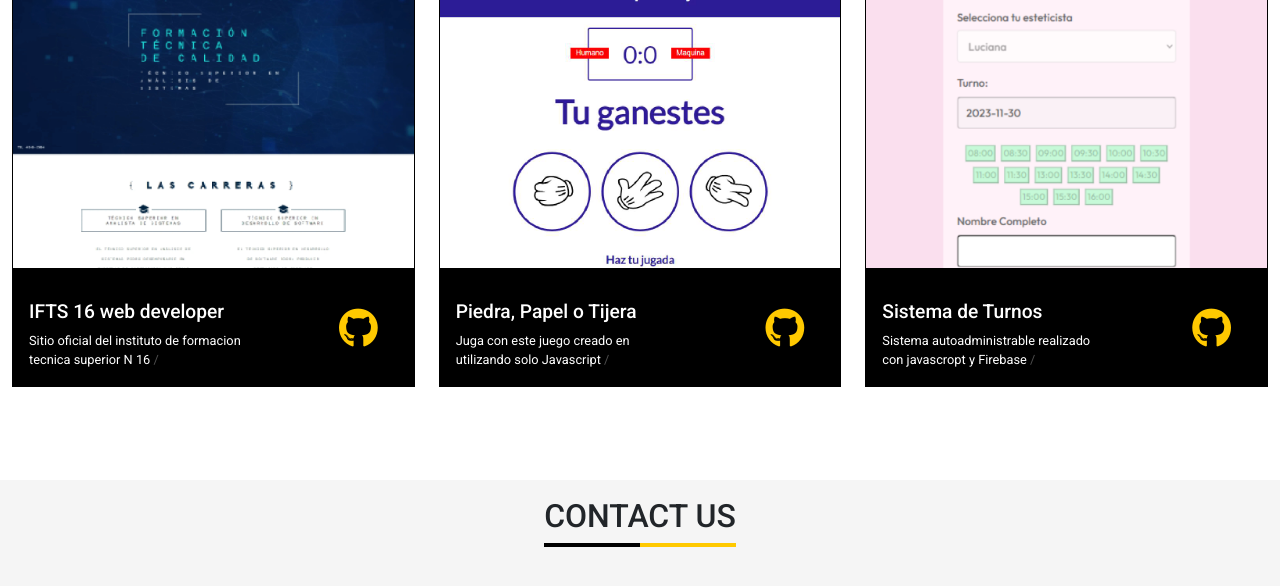
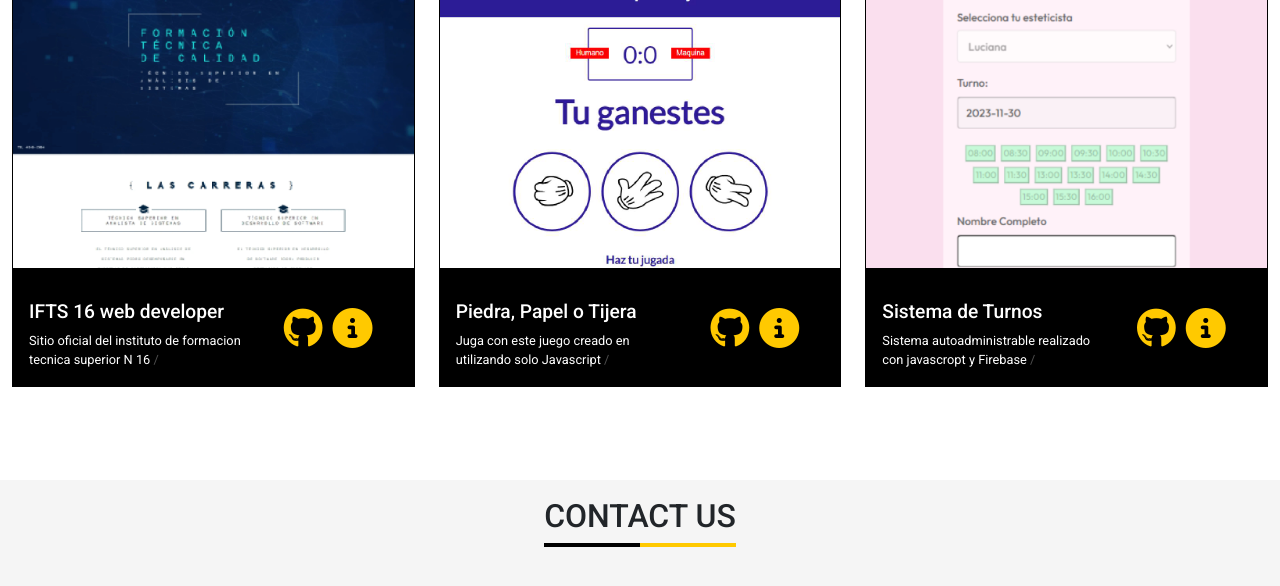
Before and after one commit to DiegoDalera/reactDeveloperProfile, a React (Vite) app: page / in a window 1280 px wide. Shown: the part 2705-3291 px from the top of the page. Built offline with nearby package versions, Linux system fonts and the light colour scheme.

Commit message:
single card modal

```diff
--- a/src/Components/About/About.jsx
+++ b/src/Components/About/About.jsx
@@ -26,12 +26,6 @@ function About() {
         tecnología y diseño en una escuela secundaria. Al mismo tiempo,
         empecé a trabajar como desarrollador web independiente, creando
         sitios web para pequeñas empresas y organizaciones no gubernamentales.
-      </p>
-      <p>
-        Después de graduarme, comencé a trabajar como profesor de tecnología
-        y diseño en una escuela secundaria. Al mismo tiempo, empecé a
-        trabajar como desarrollador web independiente, creando sitios web
-        para pequeñas empresas y organizaciones no gubernamentales.
       </p>
       <p>
         A lo largo de los años, me he mantenido actualizado en las últimas
--- a/src/Components/Portfolio/Card_p.css
+++ b/src/Components/Portfolio/Card_p.css
@@ -60,8 +60,12 @@ a {
     font-size: 1.2rem;
 }
 
-.fa-github{
+.fa-github, .fa-circle-info{
     color:rgb(255,201,0)
+}
+
+.fa-github:hover, .fa-circle-info:hover{
+    color:rgb(255, 255, 255)
 }
 
 
@@ -84,3 +88,10 @@ a {
     align-items: end;
     justify-content: end;
   }
+
+  .w-like{
+    display: flex;
+    flex-direction: row;
+    gap: 10px;
+
+  }
--- a/src/Components/Portfolio/Card_p.jsx
+++ b/src/Components/Portfolio/Card_p.jsx
@@ -1,7 +1,16 @@
 /* eslint-disable react/prop-types */
 import "./Card_p.css";
+import Single_card from "./Single_card";
+import { useState } from "react";
 
-const Card = ({ imageUrl, title, description, sourceLink }) => {
+const Card = ({ id, imageUrl, title, description, sourceLink }) => {
+  const [showModal, setShowModal] = useState(false);
+
+  const toggleModal = (event) => {
+    event.preventDefault();
+    setShowModal(!showModal);
+  };
+
   return (
     <div className="col-md-4">
       <div className="work-box">
@@ -30,11 +39,29 @@ const Card = ({ imageUrl, title, description, sourceLink }) => {
                     <span className="fa-brands fa-github"></span>
                   </a>
                 </div>
+
+                <div className="seeMore-link">
+                  <a href="#" onClick={toggleModal}>
+                    <span className="fa-solid fa-circle-info"></span>
+                  </a>
+                </div>
               </div>
             </div>
           </div>
         </div>
       </div>
+
+      {showModal && (
+        <Single_card
+          id={id}
+          imageUrl={imageUrl}
+          title={title}
+          description={description}
+          sourceLink={sourceLink}
+          onHide={toggleModal}
+        />
+      )}
+
     </div>
   );
 };
--- a/src/Components/Portfolio/Portfolio.jsx
+++ b/src/Components/Portfolio/Portfolio.jsx
@@ -1,7 +1,6 @@
-import React from "react";
 import "./Portfolio.css";
-import Card from "./Card_p"; // Importa el nuevo componente
-import portfolioData from "./portfolioData.json"; // Importa los datos
+import Card from "./Card_p";
+import portfolioData from "./portfolioData.json";
 
 const Portfolio = () => {
   return (
--- /dev/null
+++ b/src/Components/Portfolio/Single_card.css
@@ -0,0 +1,3 @@
+.proyect-img{
+    width: 100%;
+}
--- /dev/null
+++ b/src/Components/Portfolio/Single_card.jsx
@@ -0,0 +1,33 @@
+/* eslint-disable no-undef */
+/* eslint-disable react/prop-types */
+import Button from "react-bootstrap/Button";
+import Modal from "react-bootstrap/Modal";
+import './Single_card.css'
+
+const Single_card = ({ imageUrl, title, description, onHide  }) => {
+  return (
+    <>
+      <Modal show={true} onHide={onHide}>
+        <Modal.Header>
+          <Modal.Title>{title}</Modal.Title>
+        </Modal.Header>
+
+        <Modal.Body>
+          <div className="slider-proyect">
+            <img src={imageUrl} alt=""  className="proyect-img"/>
+          </div>
+        </Modal.Body>
+
+        <div className="description-text">
+          <p className="descriptioTextP">{description}</p>
+        </div>
+
+        <Modal.Footer>
+          <Button onClick={onHide} variant="success">Success</Button>{" "}
+        </Modal.Footer>
+      </Modal>
+    </>
+  );
+};
+
+export default Single_card;
--- a/src/Components/Skills/Card.css
+++ b/src/Components/Skills/Card.css
@@ -3,8 +3,8 @@
   min-height: 250px;
   padding: 15px;
   margin: 15px;
+   transition: background-color 1.5s, transform 1.5s, color 1.5s;
   background-color: #ffffff ;
-  transition: background-color 1.5s, transform 1.5s, color 1.5s;
   border-radius: 3px;
   display: flex;
   justify-content: center;
--- a/src/Components/Skills/Card.jsx
+++ b/src/Components/Skills/Card.jsx
@@ -1,17 +1,16 @@
+/* eslint-disable react/prop-types */
 
 import "./Card.css";
 
-import  { useEffect } from "react";
+import { useEffect } from "react";
 import AOS from "aos";
 import "aos/dist/aos.css";
 
 const Card = ({ link, icono, titulo, descripcion }) => {
-
   useEffect(() => {
     AOS.init();
     AOS.refresh();
   }, []);
-
 
   return (
     <article className="card" data-aos="fade-left">
--- a/src/Components/Skills/Skills.css
+++ b/src/Components/Skills/Skills.css
@@ -15,10 +15,7 @@
     justify-content: center;
     align-items: center;
     margin-top: 20px;
-
 }
-
-
 
 .skills-title h2 {
     text-transform: uppercase;
@@ -36,7 +33,7 @@
 }
 
 /* Responsive */
-@media (max-width: 768px) { /* Cambia este valor según tus necesidades */
+@media (max-width: 768px) {
     .skills {
         width: 100%;
         flex-direction:column;
--- a/src/Components/Skills/Skills.jsx
+++ b/src/Components/Skills/Skills.jsx
@@ -1,4 +1,3 @@
-import React from "react";
 import "./Skills.css";
 import Card from "./Card";
 import skillsData from "./skillsData.json";
```
Also changed, not shown: src/Components/Spinner/Spinner.jsx (+0 -17 lines).
